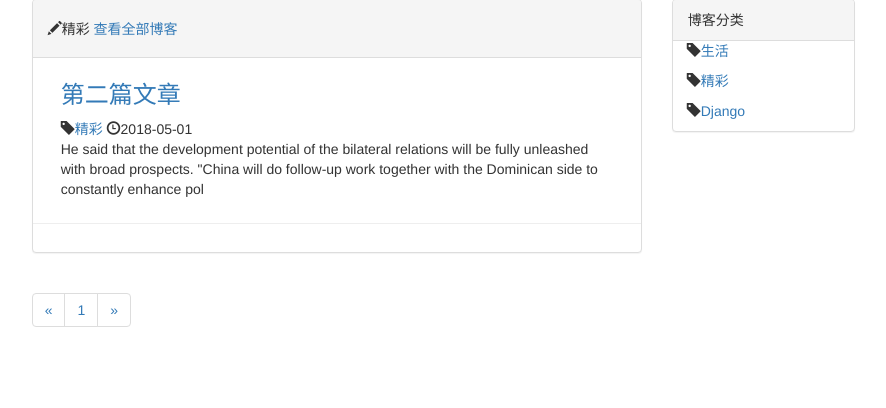
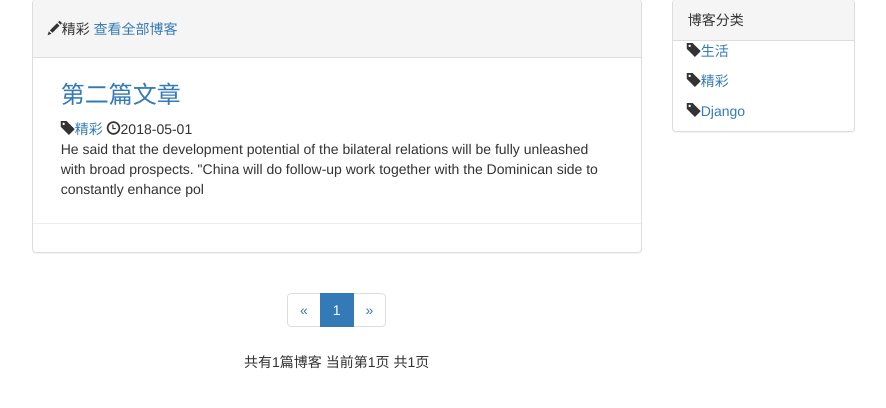
Before and after one commit to Qpigzhu/blog, a Django app: page /blog/type/2 in a window 1280 px wide. Shown: the part 71-479 px from the top of the page, without its empty margins (90-976 px from the left). Run offline with Django 3.2, Linux system fonts and the light colour scheme; data comes from the database, SQL or seed files in the repository; some libraries are stand-ins or nearby versions.

Commit message:
v3.0 2018/5/14 20pm

```diff
--- a/myboke/blog/static/blog.css
+++ b/myboke/blog/static/blog.css
@@ -18,6 +18,10 @@ div.blog p.blog-info{
     margin-bottom:0;
 }
 
+div.paginator{
+    text-align:center
+}
+
 ul.blog_info{
     list-style-type:none;
     margin-bottom:1em;
--- a/myboke/blog/templates/blog/blog_list.html
+++ b/myboke/blog/templates/blog/blog_list.html
@@ -14,7 +14,7 @@
         <div class="row">
             <div class="col-xs-12 col-sm-6 col-xs-offset-1">
                 <div class="panel panel-default">
-                    <div class="panel-heading">{% block blog_list_title %}博客(一共有{{ page_of_blogs.paginator.count }}篇博客){% endblock %}</div>
+                    <div class="panel-heading">{% block blog_list_title %}博客{% endblock %}</div>
                     <div class="panel-boby">
                         {% for blog in blogs %}
                         <div class="blog">
@@ -33,7 +33,7 @@
                         {% endfor %}
                     </div>
                 </div>
-                <div>
+                <div class="paginator">
                       <ul class="pagination">
                         <li>
                             {% if page_of_blogs.has_previous %}{# 判断是在第一页#}
@@ -44,8 +44,17 @@
                                 <span aria-hidden="true">&laquo;</span>
                             {% endif %}
                          </li>
-                    {% for page_num in page_of_blogs.paginator.page_range %}    {# 循环页数 #}
-                          <li><a href="?page={{ page_num }}">{{ page_num }}</a></li>
+                    {% for page_num in page_range %}    {# 循环页数 #}
+                          {% if page_num == page_of_blogs.number %}
+                                <li class="active"><span>{{ page_num }}</span></li>
+                          {% else %}
+                                {% if page_num == '...'%}
+                                    <li><span>{{ page_num }}</span></li>
+                                {% else %}
+                                    <li><a href="?page={{ page_num }}">{{ page_num }}</a></li>
+                                {% endif %}
+                          {% endif %}
+
                     {% endfor %}
                         <li>
                             {% if page_of_blogs.has_next %} {# 判断是否有下一页 #}
@@ -57,6 +66,10 @@
                             {% endif %}
                         </li>
                       </ul>
+                    <p>
+                        共有{{ page_of_blogs.paginator.count }}篇博客
+                        当前第{{ page_of_blogs.number }}页 共{{ page_of_blogs.paginator.num_pages }}页
+                    </p>
                 </div>
             </div>
             <div class="hidden-xs col-sm-2">
--- a/myboke/blog/views.py
+++ b/myboke/blog/views.py
@@ -1,18 +1,34 @@
 from django.shortcuts import render_to_response,get_object_or_404
 from django.core.paginator import Paginator
+from django.conf import settings
 from .models import Blog,BlogType
 # Create your views here.
 
 def blog_list(request):
     blogs_all_list = Blog.objects.all()
-    paginator =Paginator(blogs_all_list,10) #每页10篇
+    paginator =Paginator(blogs_all_list,settings.EACH_PAGE_BLOGS_NUMBER) #每页10篇
     page_num = request.GET.get('page',1) #获取Url的页面参数(GET请求)
     page_of_blogs = paginator.get_page(page_num) #获取当前页数的内容
+    #获取当前页面前后各2页的页码范围
+    current_page_num = page_of_blogs.number #获取当前页数
+    page_range = list(range(max(current_page_num - 2,1),current_page_num)) + \
+                 list(range(current_page_num, min(current_page_num + 2 , paginator.num_pages)+1))
+    # 加上省页面标记
+    if page_range[0] - 1 >= 2:
+        page_range.insert(0,'...')
+    if paginator.num_pages - page_range[-1] >= 2:
+        page_range.append('...')
 
+    # 加上首页和尾页
+    if page_range[0] != 1:
+        page_range.insert(0,1)
+    if page_range[-1] != paginator.num_pages:
+        page_range.append(paginator.num_pages)
 
     context = {}
     context['blogs'] = page_of_blogs.object_list
     context['page_of_blogs']  = page_of_blogs
+    context['page_range'] = page_range
     context['type_name'] = BlogType.objects.all()
     return render_to_response('blog/blog_list.html',context)
 
@@ -25,13 +41,30 @@ def blogs_type(request,type_pk):
 
     context = {}
     blog_type = get_object_or_404(BlogType,pk = type_pk)
+    blogs_all_list = Blog.objects.filter(type_name = blog_type)
+    paginator =Paginator(blogs_all_list,settings.EACH_PAGE_BLOGS_NUMBER) #每页10篇
+    page_num = request.GET.get('page',1) #获取Url的页面参数(GET请求)
+    page_of_blogs = paginator.get_page(page_num) #获取当前页数的内容
+
+    #获取当前页面前后各2页的页码范围
+    current_page_num = page_of_blogs.number #获取当前页数
+    page_range = list(range(max(current_page_num - 2,1),current_page_num)) + \
+                 list(range(current_page_num, min(current_page_num + 2 , paginator.num_pages)+1))
+    # 加上省页面标记
+    if page_range[0] - 1 >= 2:
+        page_range.insert(0,'...')
+    if paginator.num_pages - page_range[-1] >= 2:
+        page_range.append('...')
+
+    # 加上首页和尾页
+    if page_range[0] != 1:
+        page_range.insert(0,1)
+    if page_range[-1] != paginator.num_pages:
+        page_range.append(paginator.num_pages)
+
+    context['blogs'] = page_of_blogs.object_list
+    context['page_of_blogs'] = page_of_blogs
+    context['page_range'] = page_range
     context['blog_type'] = blog_type
     context['type_name'] = BlogType.objects.all()
-    blogs_all_list = Blog.objects.filter(type_name = blog_type)
-    paginator =Paginator(blogs_all_list,10) #每页10篇
-    page_num = request.GET.get('page',1) #获取Url的页面参数(GET请求)
-    page_of_blogs = paginator.get_page(page_num) #获取当前页数的内容
-    context['blogs'] = page_of_blogs.object_list
-    context['page_of_blogs'] = page_of_blogs
-
     return render_to_response('blog/blogs_type.html',context)
--- a/myboke/myboke/settings.py
+++ b/myboke/myboke/settings.py
@@ -124,3 +124,6 @@ STATIC_URL = '/static/'
 STATICFILES_DIRS = [
     os.path.join(BASE_DIR,'static'),
 ]
+
+#自定义参数
+EACH_PAGE_BLOGS_NUMBER = 7 #每页的篇数
```
